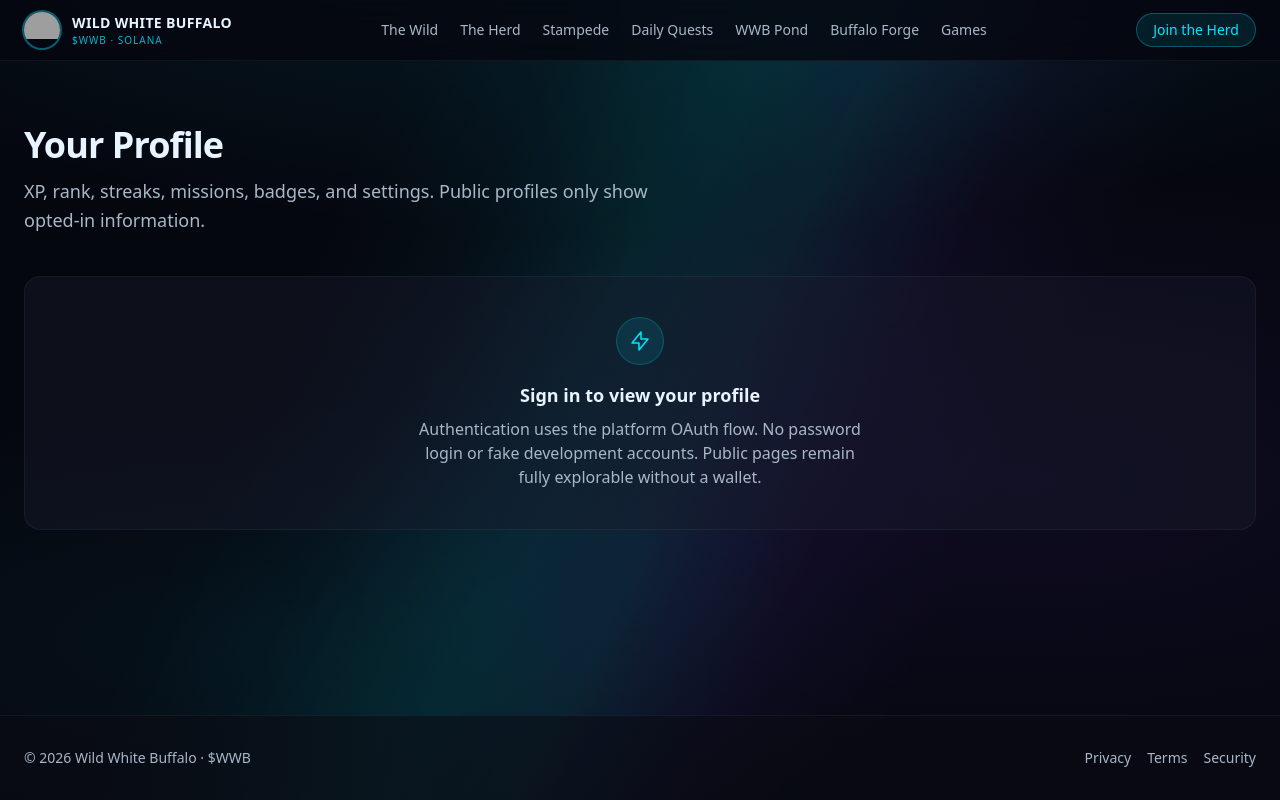
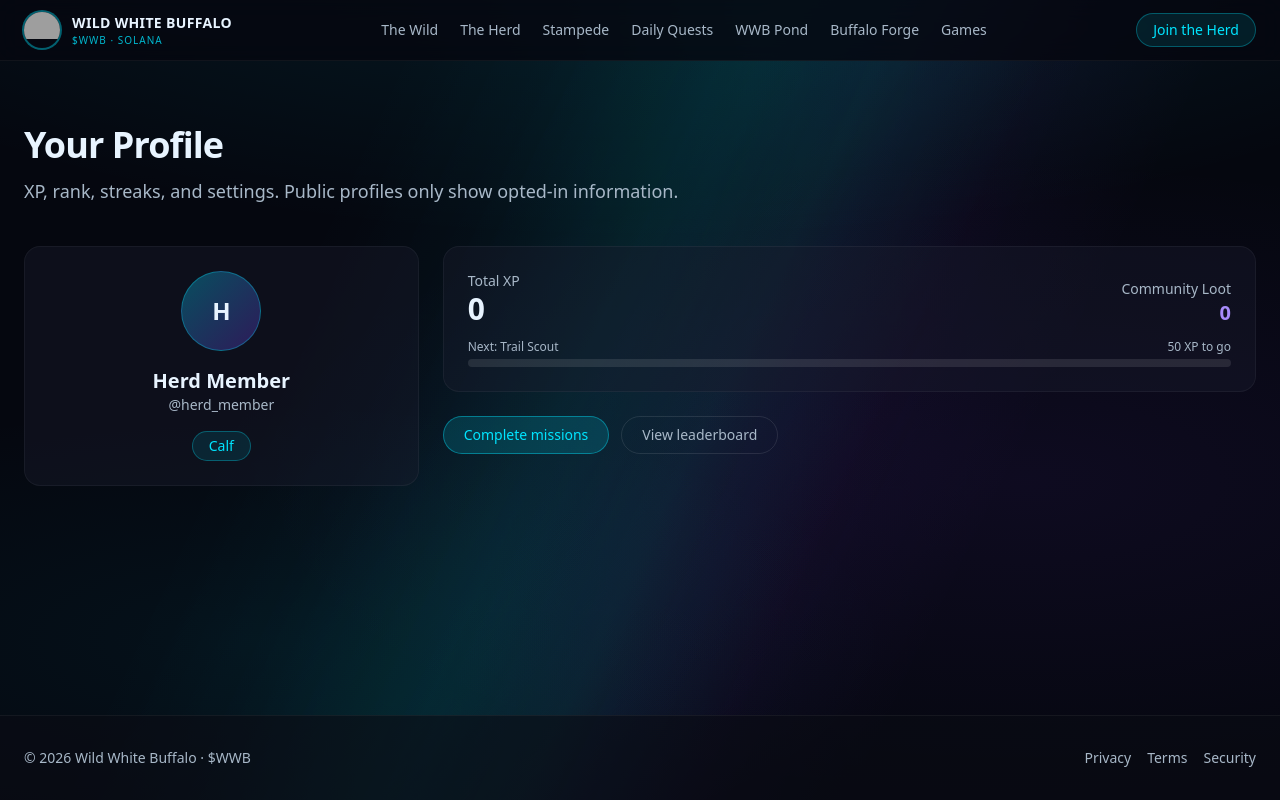
Before and after one commit to Nobrain11/wild-white-buffalo, a Next.js app: page /profile in a window 1280 px wide. Built offline with nearby package versions, Linux system fonts and the light colour scheme; grey boxes are pictures that could not be loaded.

Commit message:
Stage 2 interactive pages: Stampede claim UI, Profile, Leaderboard

```diff
--- a/src/app/leaderboard/page.tsx
+++ b/src/app/leaderboard/page.tsx
@@ -1,26 +1,89 @@
+"use client";
+
+import { useEffect, useState } from "react";
 import { PageShell, EmptyState } from "@/components/PageShell";
 
+interface Entry {
+  rank: number;
+  userId: string;
+  displayName: string;
+  username: string;
+  xp: number;
+  buffaloRank: string;
+}
+
 export default function LeaderboardPage() {
+  const [entries, setEntries] = useState<Entry[]>([]);
+  const [loading, setLoading] = useState(true);
+
+  useEffect(() => {
+    fetch("/api/leaderboard")
+      .then((r) => r.json())
+      .then((d) => setEntries(d.leaderboard || []))
+      .finally(() => setLoading(false));
+  }, []);
+
   return (
     <PageShell
       title="Leaderboard"
-      subtitle="All-time, weekly, monthly, mission-completion, and participation rankings. Calculated from actual stored activity."
+      subtitle="Rankings calculated from actual stored XP. Empty until members earn points."
     >
       <div className="flex flex-wrap gap-2 mb-8">
         {["All-time", "Weekly", "Monthly", "Missions", "Participation"].map((tab) => (
           <button
             key={tab}
             type="button"
-            className="rounded-full border border-white/10 bg-white/5 px-4 py-1.5 text-sm text-silver hover:text-ice hover:border-cyan/30 transition"
+            className={`rounded-full border px-4 py-1.5 text-sm transition ${
+              tab === "All-time"
+                ? "border-cyan/40 bg-cyan/10 text-cyan"
+                : "border-white/10 bg-white/5 text-silver hover:text-ice"
+            }`}
           >
             {tab}
           </button>
         ))}
       </div>
-      <EmptyState
-        title="No rankings yet"
-        description="Leaderboards populate from real XP awards and mission completions. Empty states are intentional until activity exists."
-      />
+
+      {loading && (
+        <div className="rounded-2xl border border-white/5 bg-charcoal/40 p-10 text-center text-silver">
+          Loading leaderboard…
+        </div>
+      )}
+
+      {!loading && entries.length === 0 && (
+        <EmptyState
+          title="No rankings yet"
+          description="Complete missions in Stampede to appear on the board. Only real XP counts."
+        />
+      )}
+
+      {!loading && entries.length > 0 && (
+        <div className="rounded-2xl border border-white/5 bg-charcoal/40 overflow-hidden">
+          <table className="w-full text-left text-sm">
+            <thead className="border-b border-white/5 text-silver">
+              <tr>
+                <th className="px-5 py-3 font-medium">#</th>
+                <th className="px-5 py-3 font-medium">Member</th>
+                <th className="px-5 py-3 font-medium">Rank</th>
+                <th className="px-5 py-3 font-medium text-right">XP</th>
+              </tr>
+            </thead>
+            <tbody>
+              {entries.map((e) => (
+                <tr key={e.userId} className="border-b border-white/5 last:border-0 hover:bg-white/[0.02]">
+                  <td className="px-5 py-3 text-silver">{e.rank}</td>
+                  <td className="px-5 py-3">
+                    <div className="text-ice font-medium">{e.displayName}</div>
+                    <div className="text-xs text-silver">@{e.username}</div>
+                  </td>
+                  <td className="px-5 py-3 text-cyan">{e.buffaloRank}</td>
+                  <td className="px-5 py-3 text-right text-ice font-medium">{e.xp.toLocaleString()}</td>
+                </tr>
+              ))}
+            </tbody>
+          </table>
+        </div>
+      )}
     </PageShell>
   );
 }
--- a/src/app/profile/page.tsx
+++ b/src/app/profile/page.tsx
@@ -1,15 +1,113 @@
+"use client";
+
+import { useEffect, useState } from "react";
 import { PageShell, EmptyState } from "@/components/PageShell";
+import Link from "next/link";
+
+interface Progress {
+  user: {
+    id: string;
+    displayName: string;
+    username: string;
+    xp: number;
+    rank: string;
+    lootBalance: number;
+  };
+  progress: {
+    current: string;
+    next: string | null;
+    progress: number;
+    xpForNext: number;
+  };
+}
 
 export default function ProfilePage() {
+  const [data, setData] = useState<Progress | null>(null);
+  const [loading, setLoading] = useState(true);
+
+  useEffect(() => {
+    fetch("/api/progress")
+      .then((r) => r.json())
+      .then(setData)
+      .finally(() => setLoading(false));
+  }, []);
+
   return (
     <PageShell
       title="Your Profile"
-      subtitle="XP, rank, streaks, missions, badges, and settings. Public profiles only show opted-in information."
+      subtitle="XP, rank, streaks, and settings. Public profiles only show opted-in information."
     >
-      <EmptyState
-        title="Sign in to view your profile"
-        description="Authentication uses the platform OAuth flow. No password login or fake development accounts. Public pages remain fully explorable without a wallet."
-      />
+      {loading && (
+        <div className="rounded-2xl border border-white/5 bg-charcoal/40 p-10 text-center text-silver">
+          Loading profile…
+        </div>
+      )}
+
+      {!loading && !data && (
+        <EmptyState
+          title="Sign in to view your profile"
+          description="Authentication will use the platform OAuth flow. For now a demo profile is available so you can test XP and missions."
+        />
+      )}
+
+      {!loading && data && (
+        <div className="grid gap-6 lg:grid-cols-3">
+          <div className="lg:col-span-1 rounded-2xl border border-white/5 bg-charcoal/40 p-6 text-center">
+            <div className="mx-auto h-20 w-20 rounded-full bg-gradient-to-br from-cyan/30 to-violet/30 border border-cyan/30 flex items-center justify-center text-2xl font-bold text-ice">
+              {data.user.displayName.slice(0, 1)}
+            </div>
+            <h2 className="mt-4 text-xl font-bold text-ice">{data.user.displayName}</h2>
+            <p className="text-sm text-silver">@{data.user.username}</p>
+            <div className="mt-4 inline-flex items-center rounded-full bg-cyan/10 border border-cyan/30 px-4 py-1 text-sm text-cyan">
+              {data.user.rank}
+            </div>
+          </div>
+
+          <div className="lg:col-span-2 space-y-6">
+            <div className="rounded-2xl border border-white/5 bg-charcoal/40 p-6">
+              <div className="flex justify-between items-end mb-3">
+                <div>
+                  <div className="text-sm text-silver">Total XP</div>
+                  <div className="text-3xl font-bold text-ice">{data.user.xp.toLocaleString()}</div>
+                </div>
+                <div className="text-right">
+                  <div className="text-sm text-silver">Community Loot</div>
+                  <div className="text-xl font-semibold text-violet-glow">{data.user.lootBalance}</div>
+                </div>
+              </div>
+              {data.progress.next && (
+                <>
+                  <div className="flex justify-between text-xs text-silver mb-1">
+                    <span>Next: {data.progress.next}</span>
+                    <span>{data.progress.xpForNext} XP to go</span>
+                  </div>
+                  <div className="h-2 rounded-full bg-white/10 overflow-hidden">
+                    <div
+                      className="h-full rounded-full bg-gradient-to-r from-cyan to-violet-glow"
+                      style={{ width: `${Math.round(data.progress.progress * 100)}%` }}
+                    />
+                  </div>
+                </>
+              )}
+            </div>
+
+            <div className="flex flex-wrap gap-3">
+              <Link
+                href="/stampede"
+                className="rounded-full bg-cyan/15 border border-cyan/40 px-5 py-2 text-sm font-medium text-cyan hover:bg-cyan/25 transition"
+              >
+                Complete missions
+              </Link>
+              <Link
+                href="/leaderboard"
+                className="rounded-full border border-white/10 px-5 py-2 text-sm text-silver hover:text-ice hover:bg-white/5 transition"
+              >
+                View leaderboard
+              </Link>
+            </div>
+          </div>
+        </div>
+      )}
     </PageShell>
   );
 }
```
